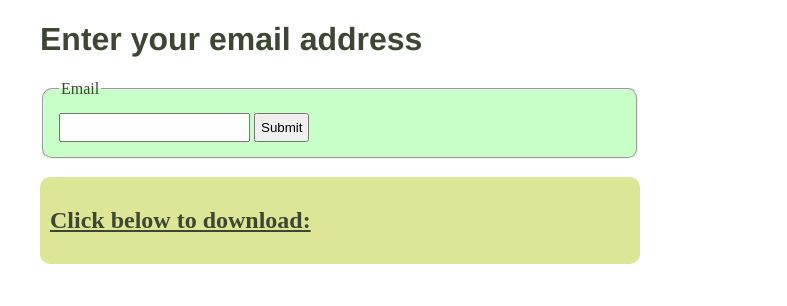
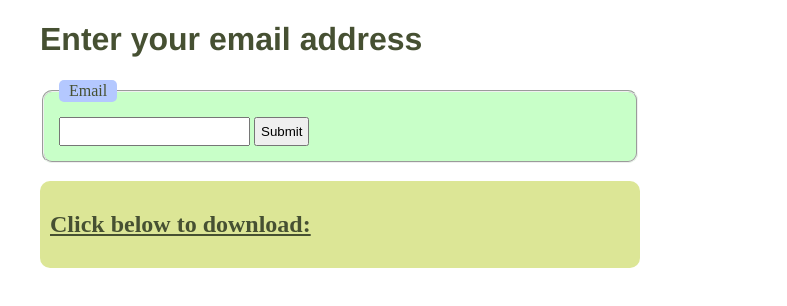
Before and after one commit to syedsshehzad/file-server-3, a website: page public/index.html in a window 1280 px wide. Shown: the full height of the page, 300-1087 px from the left. Drawn offline with nearby package versions, Linux system fonts and the light colour scheme.

Commit message:
changed legend

```diff
--- a/public/index.html
+++ b/public/index.html
@@ -12,7 +12,7 @@
 		body {
 			max-width: 600px;
 			margin: auto;
-			color: rgb(60, 70, 50);
+			color: rgb(70, 80, 50);
 		}
 		img {
 			height: 100px;
@@ -32,6 +32,11 @@
 		}
 		input, button {
 			padding: 5px;
+		}
+		legend {
+			background: rgb(180,200,255);
+			border-radius: 5px;
+			padding: 2px 10px;
 		}
 		@media screen and (max-width: 600px) {
 			img {
```
